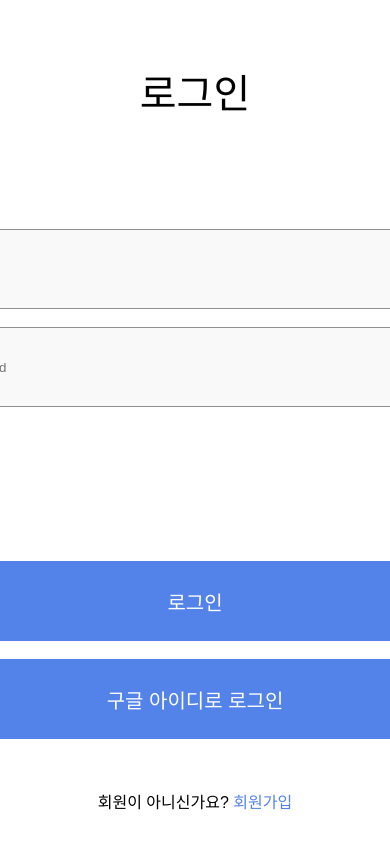
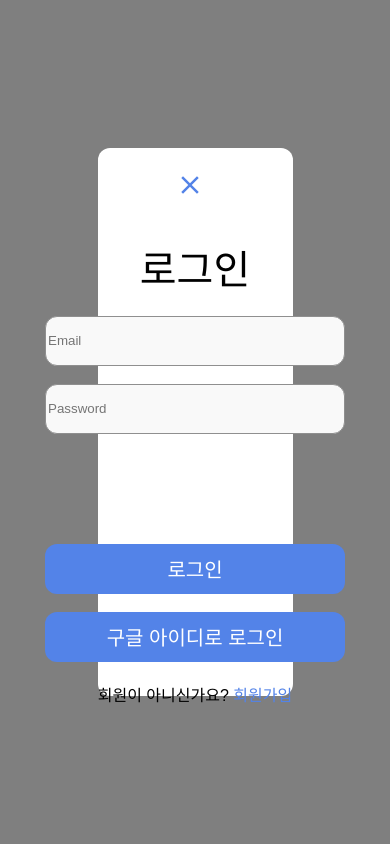
Before and after one commit to CircleSeok/TodaysOutfit, a React (Create React App) app: page /signup in a window 390 px wide. Built offline with nearby package versions, Linux system fonts and the light colour scheme; no server answers; a web font is replaced by a local one.

Commit message:
style/signup  반응형

```diff
--- a/src/components/SignUpStyles.ts
+++ b/src/components/SignUpStyles.ts
@@ -19,6 +19,10 @@ export const ModalContent = styled.div`
   background-color: white;
   border-radius: 12px;
   padding: 20px;
+  @media screen and (max-width: 720px) {
+    width: 50%;
+    height: 65%;
+  }
 `;
 
 export const Container = styled.div`
@@ -81,24 +85,71 @@ export const FormContainer = styled.form`
   button + p {
     margin-top: 50px;
   }
+  @media screen and (max-width: 720px) {
+    input {
+      width: 300px;
+      height: 50px;
+      border-radius: 12px;
+      border: 1px solid #8f8f8f;
+      background-color: #f9f9f9;
+    }
+    input + input {
+      margin-top: 18px;
+    }
+
+    input:nth-child(2) + button {
+      margin-top: 110px;
+    }
+
+    input:nth-child(3) + button {
+      margin-top: 42px;
+    }
+
+    p + button {
+      margin-top: 115px;
+    }
+
+    button {
+      width: 300px;
+      height: 50px;
+      border-radius: 12px;
+      background-color: #5383e8;
+      border: none;
+      font-size: 20px;
+      font-weight: 500;
+      color: white;
+      cursor: pointer;
+    }
+
+    button + button {
+      margin-top: 18px;
+    }
+
+    button + p {
+      margin-top: 20px;
+    }
+  }
 `;
 
 export const AuthToggle = styled.span<{ isLogin: boolean }>`
   color: ${(props) => (props.isLogin ? '#5383E8' : '#5383E8')};
 `;
 
-export const LogoContainer = styled.div`
-  background-image: url('/asset/Logo.png');
-  width: 20%;
-  height: 10%;
-  background-repeat: no-repeat;
-  background-size: contain;
-  margin-bottom: 20px;
-`;
+// export const LogoContainer = styled.div`
+//   background-image: url('/asset/Logo.png');
+//   width: 20%;
+//   height: 10%;
+//   background-repeat: no-repeat;
+//   background-size: contain;
+//   margin-bottom: 20px;
+// `;
 
 export const Title = styled.div`
   margin-bottom: 109px;
   font-size: 40px;
+  @media screen and (max-width: 720px) {
+    margin-bottom: 20px;
+  }
 `;
 
 export const CloseButton = styled(IoMdClose)`
@@ -108,4 +159,9 @@ export const CloseButton = styled(IoMdClose)`
   cursor: pointer;
   font-size: 30px;
   color: #5383e8;
+
+  @media screen and (max-width: 720px) {
+    top: 170px;
+    right: 185px;
+  }
 `;
```
